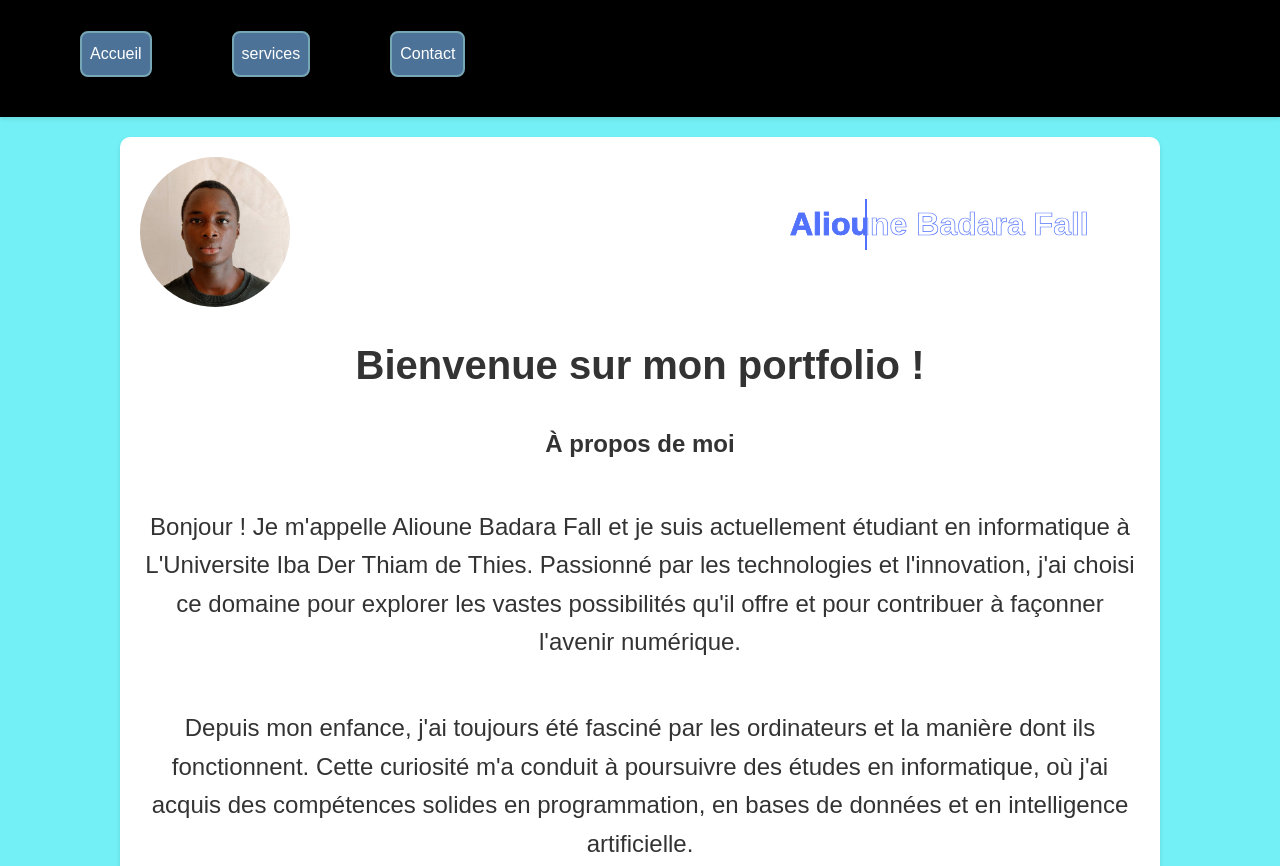
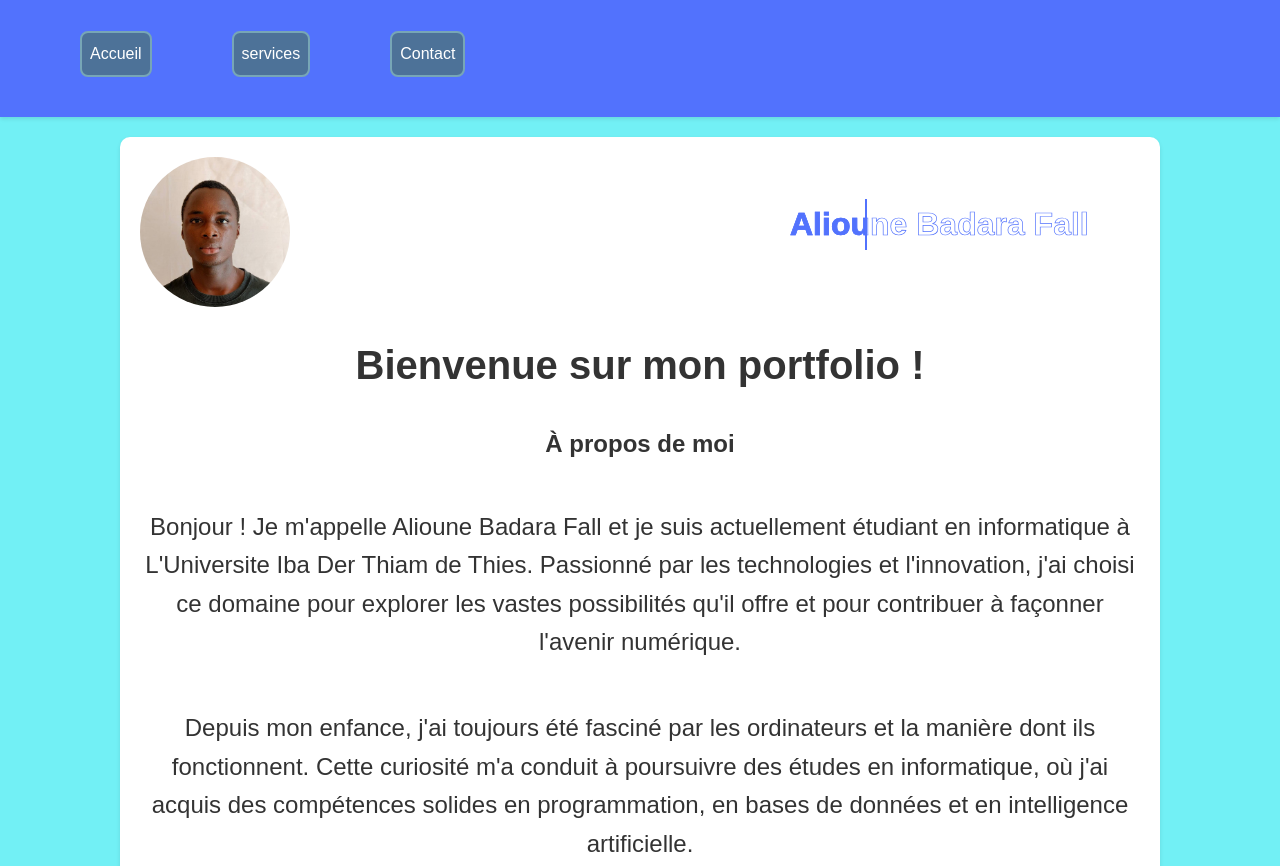
Before and after one commit to badafall451/portfolio, a plain HTML site: page index.html in a window 1280 px wide. Shown: the top 866 px of the page. Drawn offline with Linux system fonts and the light colour scheme.

Commit message:
couleur bleu

```diff
--- a/CSS/style.css
+++ b/CSS/style.css
@@ -6,7 +6,7 @@ a{
 }
 
 header {
-    background: black;
+    background: #5272fd;
     color: white;
     padding: 15px 0;
     box-shadow: 0 2px 4px rgba(0, 0, 0, 0.1);
```
